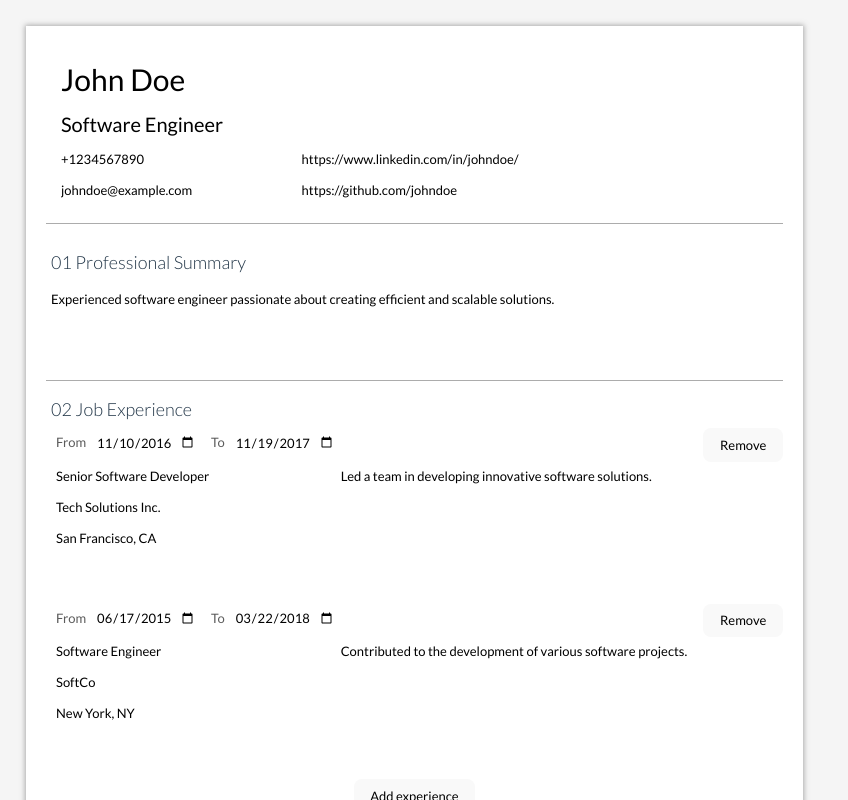
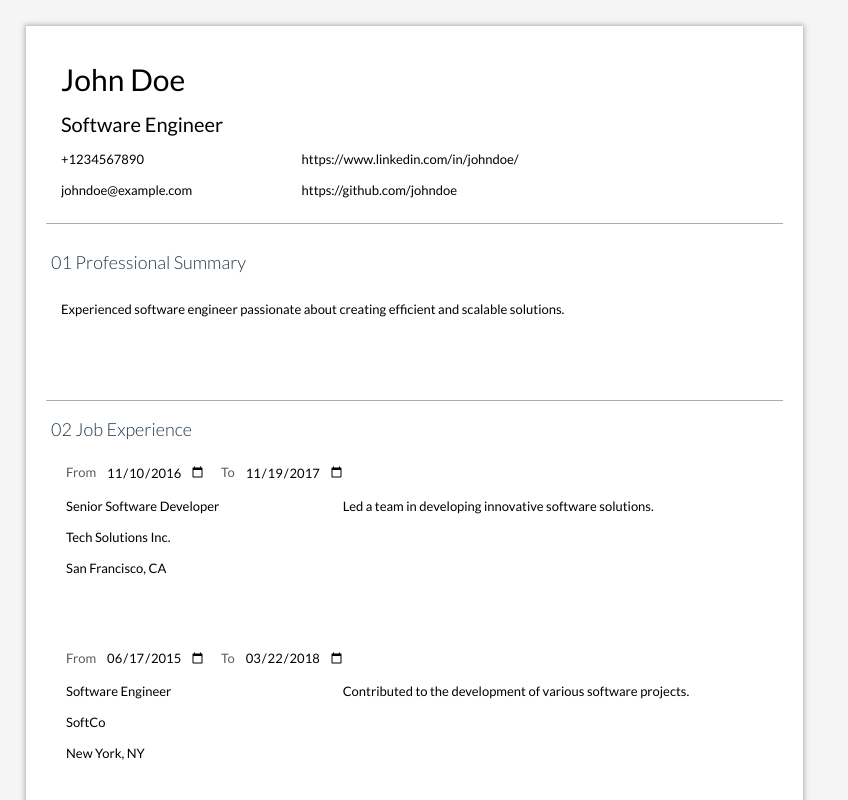
Before and after one commit to sevleo/TOP-CVMaker, a React (Vite) app: page / in a window 1280 px wide. Shown: the top 800 px of the page, without its empty margins (0-848 px from the left). Built offline with nearby package versions, Linux system fonts and the light colour scheme.

Commit message:
make buttons appear/disappear on hover

```diff
--- a/src/App.css
+++ b/src/App.css
@@ -36,3 +36,72 @@ div.linebreak {
   font-size: 18px;
   font-weight: 300;
 }
+
+.experience {
+  outline: 0.5px solid transparent;
+  border-radius: 5px;
+  transition: all 0.2s ease-in-out;
+}
+
+.experience,
+.education,
+.skill,
+.language {
+  position: relative;
+}
+
+.experience:hover {
+  outline: 0.5px solid rgba(137, 137, 137, 0.4);
+}
+
+.remove-experience,
+.remove-education,
+.remove-skill,
+.remove-language {
+  position: absolute;
+  right: 5px;
+  top: 10px;
+  height: 30px;
+  padding: 0px;
+  display: flex;
+  align-items: center;
+  justify-content: center;
+  text-align: center;
+  width: 90px;
+}
+
+main:not(:hover) .remove-experience,
+main:not(:hover) .remove-education,
+main:not(:hover) .remove-skill,
+main:not(:hover) .remove-language,
+main:not(:hover) .add-experience,
+main:not(:hover) .add-education,
+main:not(:hover) .add-skill,
+main:not(:hover) .add-language {
+  opacity: 0;
+  transition: opacity 0.3s;
+}
+
+main:hover .remove-experience,
+main:hover .remove-education,
+main:hover .remove-skill,
+main:hover .remove-language,
+main:hover .add-experience,
+main:hover .add-education,
+main:hover .add-skill,
+main:hover .add-language {
+  opacity: 1;
+  transition: opacity 0.3s;
+}
+
+main .remove-experience:focus,
+main .remove-education:focus,
+main .remove-skill:focus,
+main .remove-language:focus,
+main .add-experience:focus,
+main .add-education:focus,
+main .add-skill:focus,
+main .add-language:focus {
+  opacity: 1;
+  transition: opacity 0.3s;
+}
--- a/src/styles/ExperienceSection.css
+++ b/src/styles/ExperienceSection.css
@@ -7,9 +7,8 @@
 .experience {
   display: flex;
   flex-direction: column;
-  position: relative;
-  /* gap: 5px; */
-  margin-bottom: 30px;
+  margin-bottom: 20px;
+  padding: 10px;
 }
 
 .experience-details {
@@ -17,12 +16,6 @@
   flex-direction: row;
   gap: 5px;
   justify-content: space-between;
-}
-
-.remove-experience {
-  position: absolute;
-  right: 0;
-  top: 0;
 }
 
 .experience-title-company-location {
--- a/src/styles/SummarySection.css
+++ b/src/styles/SummarySection.css
@@ -12,3 +12,7 @@
 .summary-section div {
   border-radius: 5px;
 }
+
+.summary {
+  padding: 10px;
+}
```
